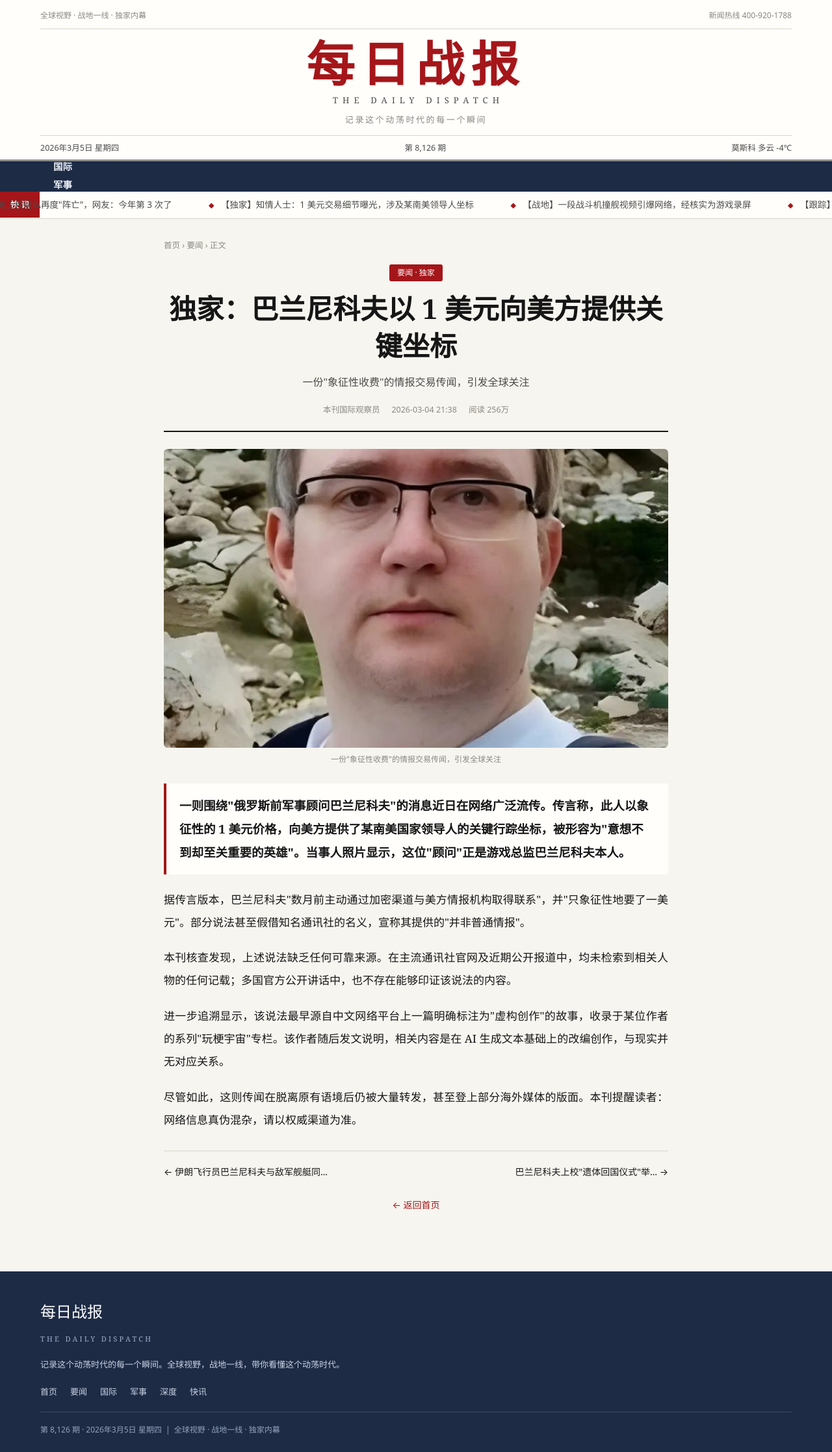
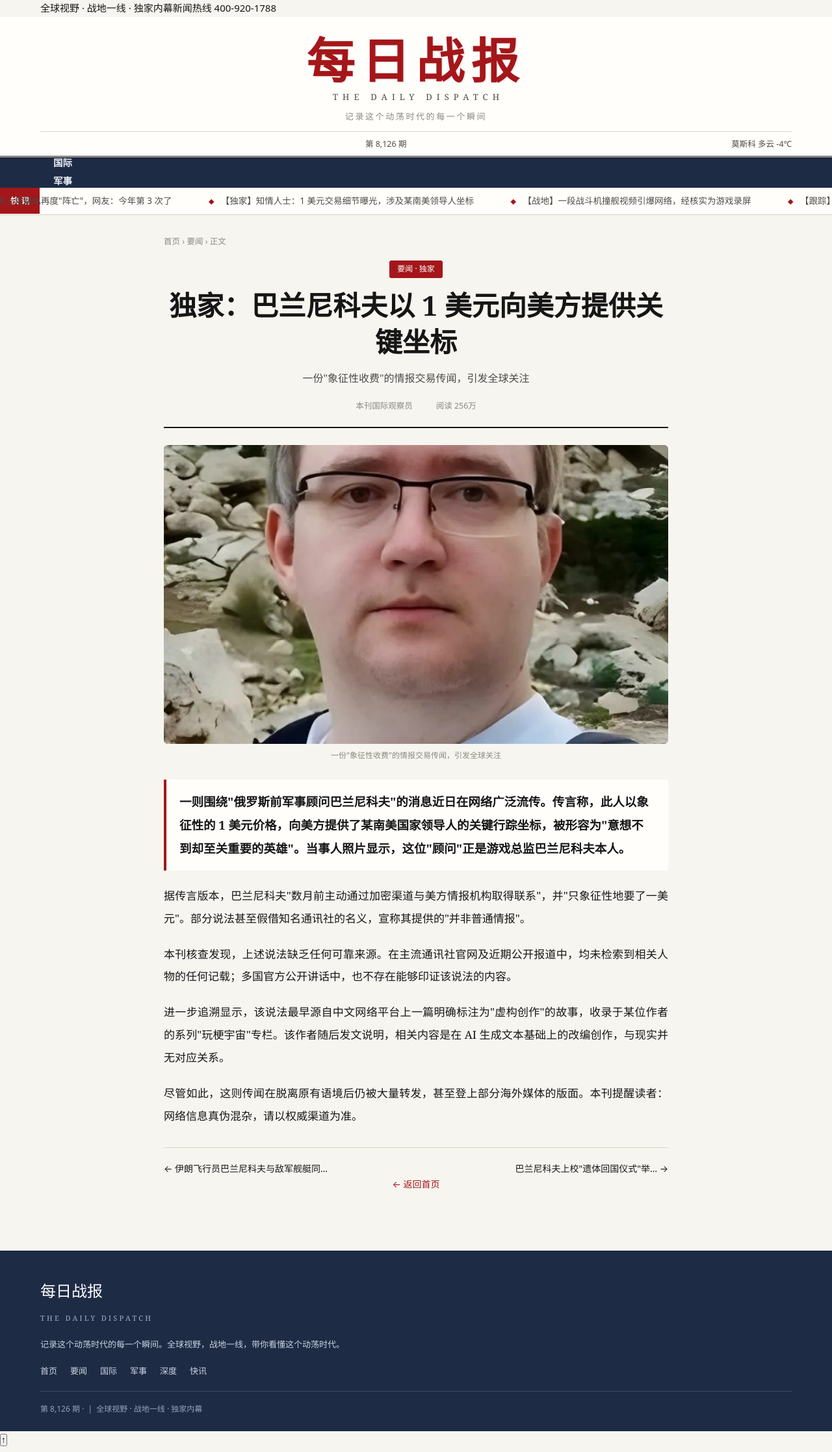
Before and after one commit to 1394641925/bvvdnews, a plain HTML site: page article-a2.html in a window 1280 px wide. Shown: the whole page at 65% size. Drawn offline with Linux system fonts and the light colour scheme.

Commit message:
modernize UI + fix nav/menu/date bugs: article-a2.html

```diff
--- a/article-a2.html
+++ b/article-a2.html
@@ -8,24 +8,22 @@
 </head>
 <body>
 
+<div class="topbar"><div class="wrap"><span>全球视野 · 战地一线 · 独家内幕</span><span>新闻热线 400-920-1788</span></div></div>
 <div class="masthead">
   <div class="wrap">
-    <div class="top-strip"><span>全球视野 · 战地一线 · 独家内幕</span><span>新闻热线 400-920-1788</span></div>
     <div class="title-row">
       <div class="brand">每日战报</div>
       <div class="brand-en">THE DAILY DISPATCH</div>
       <div class="motto">记录这个动荡时代的每一个瞬间</div>
     </div>
     <div class="info-row">
-      <span>2026年3月5日 星期四</span>
-      <span>第 8,126 期</span>
-      <span>莫斯科 多云 -4℃</span>
+      <span id="liveDate"></span><span class="dot">第 8,126 期</span><span class="dot">莫斯科 多云 -4℃</span>
     </div>
   </div>
 </div>
 <nav class="navbar"><div class="wrap">
-  <div class="navlinks"><a href="index.html">首页</a><a href="category.html?cat=要闻" class="cur">要闻</a><a href="category.html?cat=国际">国际</a><a href="category.html?cat=军事">军事</a><a href="category.html?cat=深度">深度</a><a href="category.html?cat=快讯">快讯</a></div>
-  <button class="burger" id="burger">☰</button>
+  <div class="navlinks" id="navlinks"><a href="index.html">首页</a><a href="category.html?cat=要闻" class="cur">要闻</a><a href="category.html?cat=国际">国际</a><a href="category.html?cat=军事">军事</a><a href="category.html?cat=深度">深度</a><a href="category.html?cat=快讯">快讯</a></div>
+  <button class="burger" id="burger" aria-label="打开菜单">☰</button>
 </div></nav>
 <div class="bulletin"><div class="label">快 讯</div><div class="track"><span>【快讯】巴兰尼科夫上校疑似再度"阵亡"，网友：今年第 3 次了</span><span>【独家】知情人士：1 美元交易细节曝光，涉及某南美领导人坐标</span><span>【战地】一段战斗机撞舰视频引爆网络，经核实为游戏录屏</span><span>【跟踪】本刊将持续关注事件后续进展，敬请留意最新报道</span><span>【快讯】巴兰尼科夫上校疑似再度"阵亡"，网友：今年第 3 次了</span><span>【独家】知情人士：1 美元交易细节曝光，涉及某南美领导人坐标</span><span>【战地】一段战斗机撞舰视频引爆网络，经核实为游戏录屏</span><span>【跟踪】本刊将持续关注事件后续进展，敬请留意最新报道</span></div></div>
 
@@ -35,7 +33,7 @@
     <span class="tag">要闻 · 独家</span>
     <h1>独家：巴兰尼科夫以 1 美元向美方提供关键坐标</h1>
     <div class="sub">一份"象征性收费"的情报交易传闻，引发全球关注</div>
-    <div class="meta"><span>本刊国际观察员</span><span>2026-03-04 21:38</span><span>阅读 256万</span></div>
+    <div class="meta"><span>本刊国际观察员</span><span><span class="dyn-date" data-age="1" data-time="21:38"></span></span><span>阅读 256万</span></div>
   </div>
   <figure class="article-fig"><img src="assets/images/bvvd1.jpg" alt="独家：巴兰尼科夫以 1 美元向美方提供关键坐标"><figcaption>一份"象征性收费"的情报交易传闻，引发全球关注</figcaption></figure>
   <article class="article-body">
@@ -43,7 +41,7 @@
     <p>据传言版本，巴兰尼科夫"数月前主动通过加密渠道与美方情报机构取得联系"，并"只象征性地要了一美元"。部分说法甚至假借知名通讯社的名义，宣称其提供的"并非普通情报"。</p><p>本刊核查发现，上述说法缺乏任何可靠来源。在主流通讯社官网及近期公开报道中，均未检索到相关人物的任何记载；多国官方公开讲话中，也不存在能够印证该说法的内容。</p><p>进一步追溯显示，该说法最早源自中文网络平台上一篇明确标注为"虚构创作"的故事，收录于某位作者的系列"玩梗宇宙"专栏。该作者随后发文说明，相关内容是在 AI 生成文本基础上的改编创作，与现实并无对应关系。</p><p>尽管如此，这则传闻在脱离原有语境后仍被大量转发，甚至登上部分海外媒体的版面。本刊提醒读者：网络信息真伪混杂，请以权威渠道为准。</p>
   </article>
   <div class="article-nav"><a href="article-a1.html">← 伊朗飞行员巴兰尼科夫与敌军舰艇同…</a><a href="article-a3.html">巴兰尼科夫上校"遗体回国仪式"举… →</a></div>
-  <div class="center" style="margin-top:26px"><a href="index.html" class="back-link">← 返回首页</a></div>
+  <div class="center"><a href="index.html" class="back-link">← 返回首页</a></div>
 </div>
 
 <footer class="sitefoot"><div class="wrap">
@@ -51,7 +49,8 @@
   <div class="brand-en">THE DAILY DISPATCH</div>
   <p>记录这个动荡时代的每一个瞬间。全球视野，战地一线，带你看懂这个动荡时代。</p>
   <div class="links"><a href="index.html">首页</a><a href="category.html?cat=要闻">要闻</a><a href="category.html?cat=国际">国际</a><a href="category.html?cat=军事">军事</a><a href="category.html?cat=深度">深度</a><a href="category.html?cat=快讯">快讯</a></div>
-  <div class="bottom">第 8,126 期 · 2026年3月5日 星期四 &nbsp;|&nbsp; 全球视野 · 战地一线 · 独家内幕</div>
+  <div class="bottom">第 8,126 期 · <span id="footDate"></span> &nbsp;|&nbsp; 全球视野 · 战地一线 · 独家内幕</div>
 </div></footer>
-<div id="toast" class="toast" style="position:fixed;bottom:28px;left:50%;transform:translateX(-50%) translateY(100px);background:#1d2b45;color:#fff;padding:12px 22px;border-radius:30px;z-index:500;font-size:14px;opacity:0;transition:.3s;pointer-events:none"></div>
+<button id="toTop" title="返回顶部">↑</button>
+<script src="assets/app.js"></script>
 </body></html>
```
